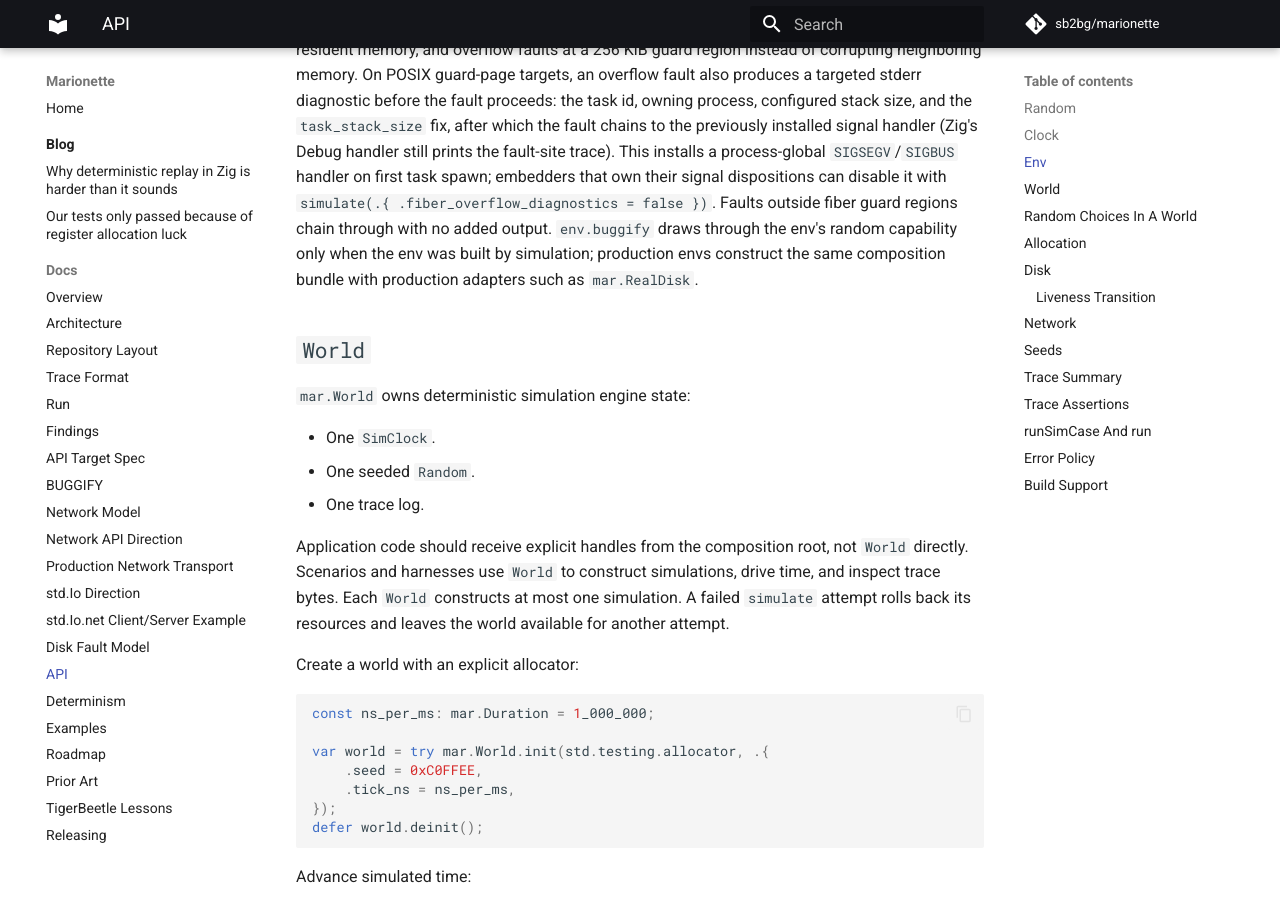
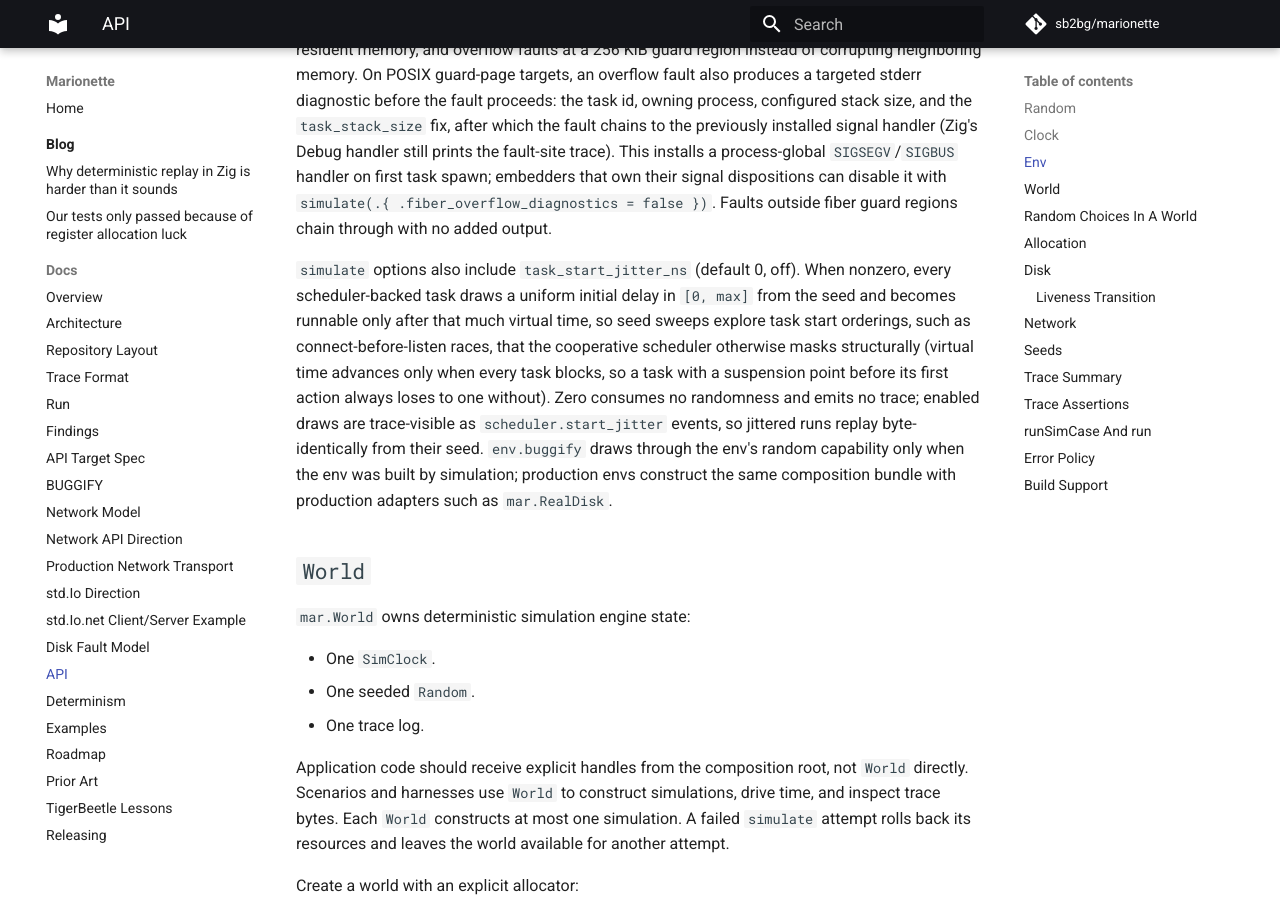
Before and after one commit to sb2bg/marionette, an MkDocs documentation site: the page built from docs/api.md, in a window 1280 px wide and 900 px high, scrolled down 1711 px. Built offline with MkDocs 1.6.1 and Material for MkDocs 9.7.7, drawn with Linux system fonts in a browser that asks for light colours; comment, search, counter and statistics services are not loaded.

Commit message:
Add opt-in randomized task start jitter
When simulate(.{ .task_start_jitter_ns = max }) is nonzero, every
scheduler-backed task draws a uniform seeded delay in [0, max] at spawn
and parks that much virtual time before its entry runs, so seed sweeps
explore task start orderings the cooperative scheduler otherwise masks
structurally: virtual time advances only when every task blocks, so a
task with a suspension point before its first action always loses to
one without. A capability test deterministically reproduces a
connect-before-listen race and replays it byte-identically.

Disabled (the default) consumes no randomness and emits no trace, so
existing traces are unchanged. Enabled draws are trace-visible as
scheduler.start_jitter events. The pre-start park reuses the sleep wait
key namespace keyed by task id and is not a cancellation point; an
armed cancel is delivered at the task's first real one.

```diff
--- a/docs/api.md
+++ b/docs/api.md
@@ -93,6 +93,17 @@ prints the fault-site trace). This installs a process-global
 signal dispositions can disable it with
 `simulate(.{ .fiber_overflow_diagnostics = false })`. Faults outside fiber
 guard regions chain through with no added output.
+
+`simulate` options also include `task_start_jitter_ns` (default 0, off).
+When nonzero, every scheduler-backed task draws a uniform initial delay in
+`[0, max]` from the seed and becomes runnable only after that much virtual
+time, so seed sweeps explore task start orderings, such as
+connect-before-listen races, that the cooperative scheduler otherwise masks
+structurally (virtual time advances only when every task blocks, so a task
+with a suspension point before its first action always loses to one
+without). Zero consumes no randomness and emits no trace; enabled draws are
+trace-visible as `scheduler.start_jitter` events, so jittered runs replay
+byte-identically from their seed.
 `env.buggify` draws through the env's random capability only when the env was
 built by simulation; production envs construct the same composition bundle with
 production adapters such as `mar.RealDisk`.
```
Also changed, not shown: CHANGELOG.md (+10 -0 lines), README.md (+5 -4 lines), ROADMAP.md (+5 -9 lines), 3 other files.
